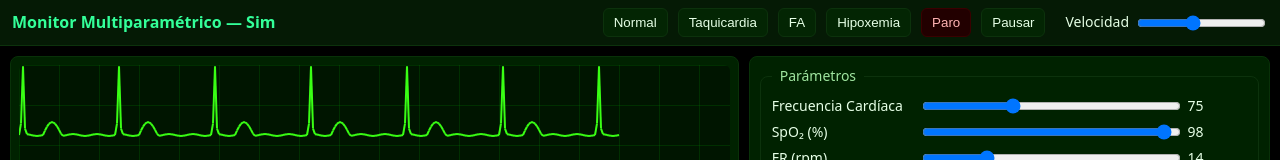
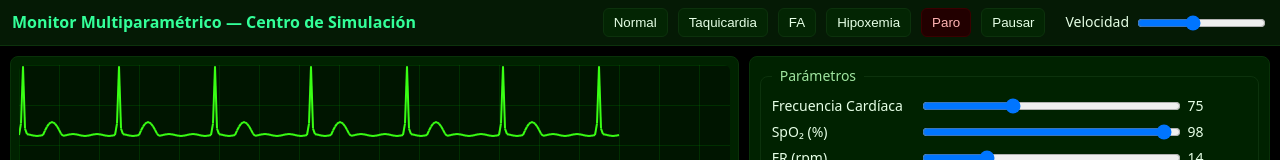
Before and after one commit to Col3ra/Monitor, a plain HTML site: page index.html in a window 1280 px wide. Shown: the top 160 px of the page. Drawn offline with Linux system fonts and the light colour scheme.

Commit message:
Update index.html

```diff
--- a/index.html
+++ b/index.html
@@ -36,7 +36,7 @@
 </head>
 <body>
 <header>
-  <h1>Monitor Multiparamétrico — Sim</h1>
+  <h1>Monitor Multiparamétrico — Centro de Simulación</h1>
   <div class="row">
     <button id="presetNormal">Normal</button>
     <button id="presetTaq">Taquicardia</button>
```
